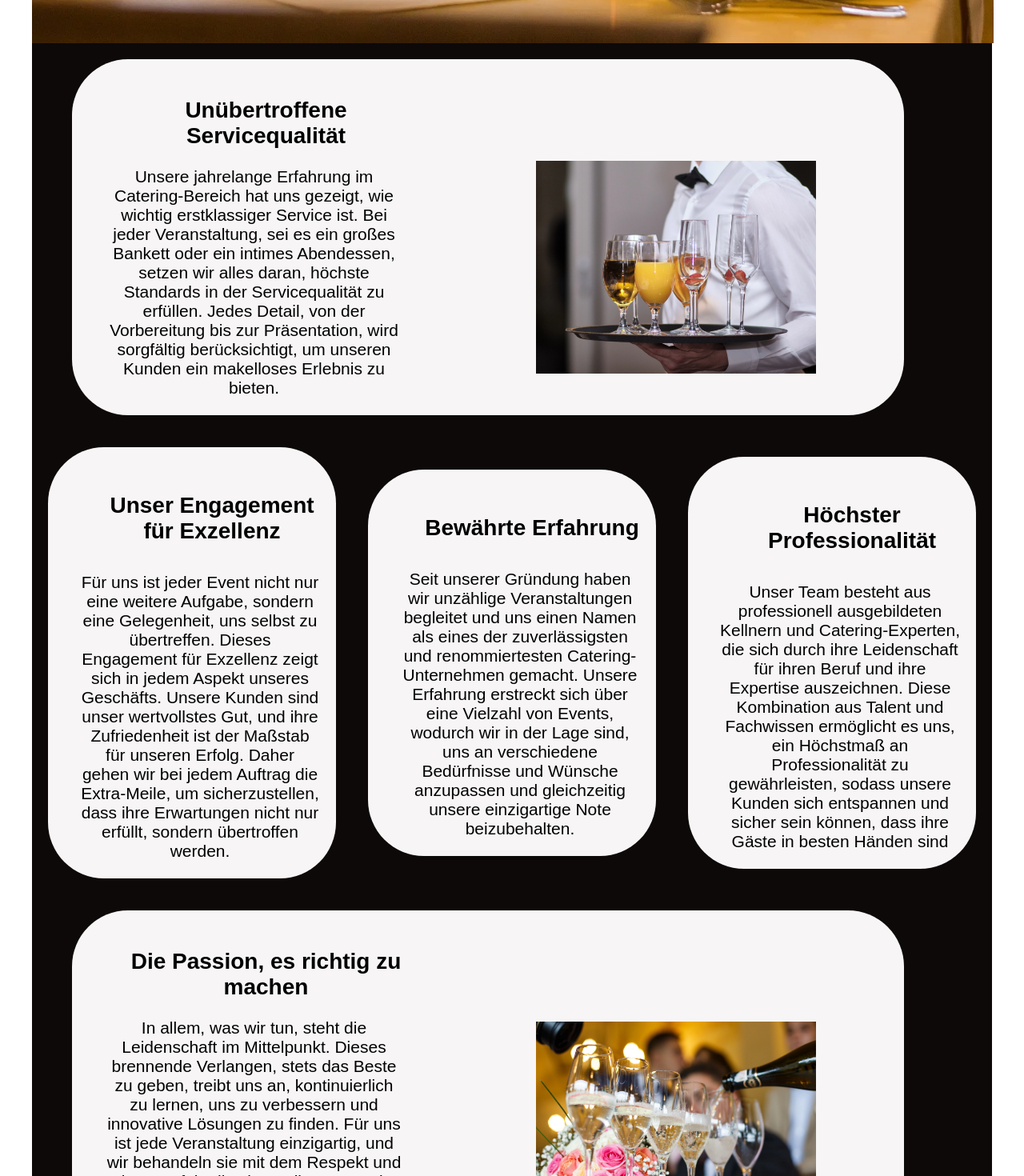
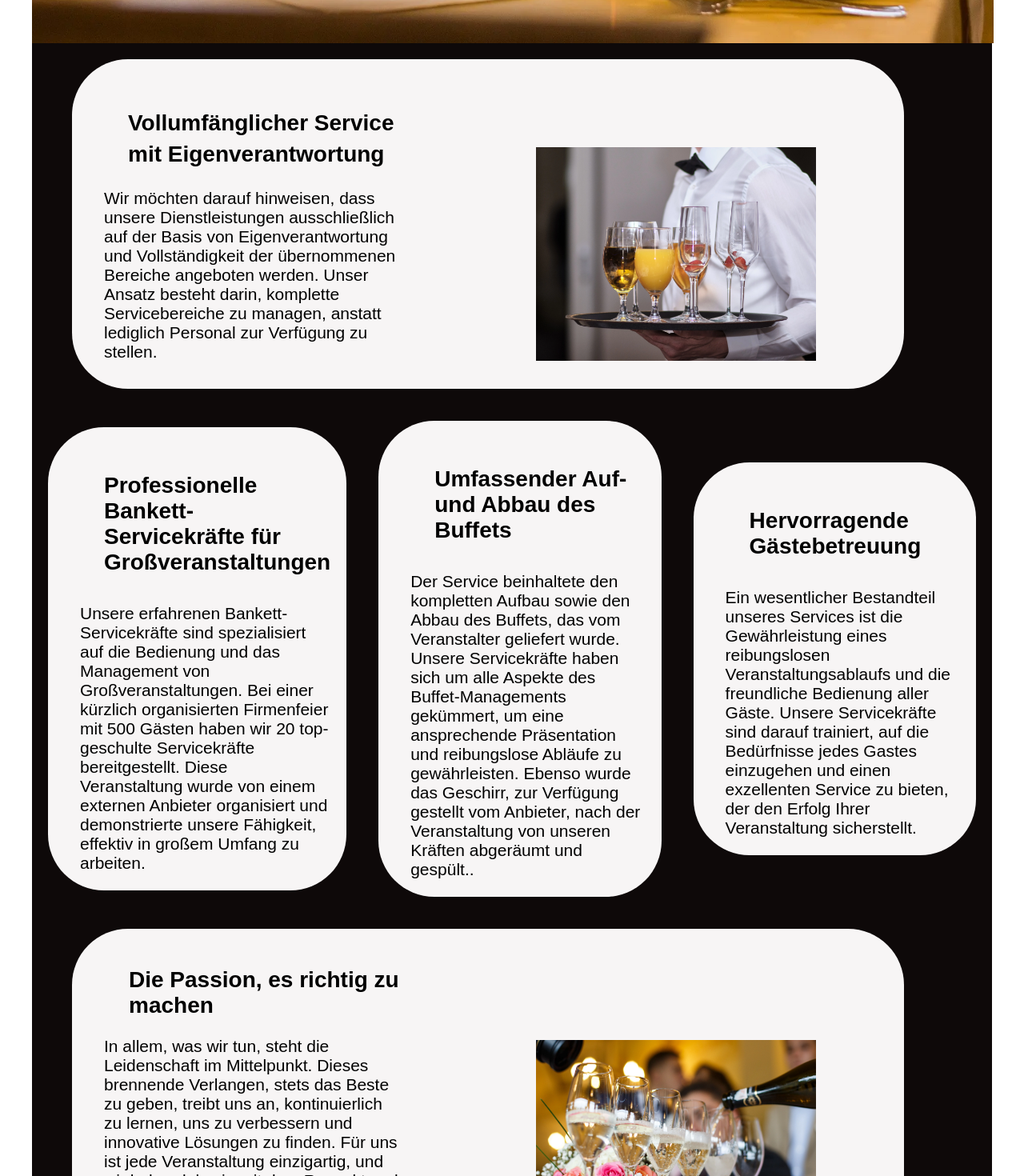
Before and after one commit to herzog92/it, a React (Create React App) app: page /services in a window 1280 px wide. Shown: the part 880-2350 px from the top of the page at 80% size. Built offline with nearby package versions, Linux system fonts and the light colour scheme.

Commit message:
Premier commit

```diff
--- a/src/Services.css
+++ b/src/Services.css
@@ -4,7 +4,7 @@
     --couleur-titre: rgb(14, 9, 9);
     --taille-texte: 19px;
     --taille-titre: 28px;
-    --align-texte: center;
+    --align-texte: left;
     --espace-titre-texte: 0px;  /* Nouvelle variable pour l'espacement entre les titres et le texte */
 }
 
@@ -55,7 +55,7 @@
     border-radius: 70px;
     width: 1000px;
     margin-left: 50px;
-    margin-left: 50px;
+
 
 }
 
@@ -63,7 +63,7 @@
 .rectangle02.reversed {
     flex-direction: row;
     margin-left: 50px;
-    margin-bottom: 0px;
+
 }
 
 /* Styles pour les conteneurs de texte et d'image */
@@ -74,7 +74,6 @@
 /* Styles pour les images dans les sections rectangle */
 .image-container img {
     width: 100%;
-
     height: auto;
     margin-left: 50px;
 }
@@ -114,6 +113,8 @@
     font-size: var(--taille-titre);
     text-align: var(--align-texte);
     margin-bottom: 2px;
+    line-height: 1.4;
+
 }
 .titre2 {
     margin-left: 50px;
@@ -137,7 +138,7 @@
     margin-bottom: -60px;
 }
 .titre5 {
-    margin-left: 50px;
+    margin-left: 51px;
     color: black;
     font-size: var(--taille-titre);
     text-align: var(--align-texte);
--- a/src/Services.js
+++ b/src/Services.js
@@ -14,8 +14,8 @@ function Service() {
             {/* Section 2 */}
             <div className="section rectangle02">
                 <div className="text-container">
-                    <h3 className="titre1">Unübertroffene Servicequalität</h3>
-                    <p className="texte">Unsere jahrelange Erfahrung im Catering-Bereich hat uns gezeigt, wie wichtig erstklassiger Service ist. Bei jeder Veranstaltung, sei es ein großes Bankett oder ein intimes Abendessen, setzen wir alles daran, höchste Standards in der Servicequalität zu erfüllen. Jedes Detail, von der Vorbereitung bis zur Präsentation, wird sorgfältig berücksichtigt, um unseren Kunden ein makelloses Erlebnis zu bieten.</p>
+                    <h3 className="titre1">Vollumfänglicher Service mit Eigenverantwortung</h3>
+                    <p className="texte">Wir möchten darauf hinweisen, dass unsere Dienstleistungen ausschließlich auf der Basis von Eigenverantwortung und Vollständigkeit der übernommenen Bereiche angeboten werden. Unser Ansatz besteht darin, komplette Servicebereiche zu managen, anstatt lediglich Personal zur Verfügung zu stellen.</p>
                 </div>
                 <div className="image-container">
                     <img src="image9.webp" alt="Service" />
@@ -25,16 +25,16 @@ function Service() {
             {/* Section 3 */}
             <div className="section white-section">
                 <div className="box">
-                    <h4 className="titre2">Unser Engagement für Exzellenz</h4>
-                    <p className="texte">Für uns ist jeder Event nicht nur eine weitere Aufgabe, sondern eine Gelegenheit, uns selbst zu übertreffen. Dieses Engagement für Exzellenz zeigt sich in jedem Aspekt unseres Geschäfts. Unsere Kunden sind unser wertvollstes Gut, und ihre Zufriedenheit ist der Maßstab für unseren Erfolg. Daher gehen wir bei jedem Auftrag die Extra-Meile, um sicherzustellen, dass ihre Erwartungen nicht nur erfüllt, sondern übertroffen werden.</p>
+                    <h4 className="titre2">Professionelle Bankett-Servicekräfte für Großveranstaltungen</h4>
+                    <p className="texte">Unsere erfahrenen Bankett-Servicekräfte sind spezialisiert auf die Bedienung und das Management von Großveranstaltungen. Bei einer kürzlich organisierten Firmenfeier mit 500 Gästen haben wir 20 top-geschulte Servicekräfte bereitgestellt. Diese Veranstaltung wurde von einem externen Anbieter organisiert und demonstrierte unsere Fähigkeit, effektiv in großem Umfang zu arbeiten.</p>
                 </div>
                 <div className="box">
-                    <h4 className="titre3">Bewährte Erfahrung</h4>
-                    <p className="texte">Seit unserer Gründung haben wir unzählige Veranstaltungen begleitet und uns einen Namen als eines der zuverlässigsten und renommiertesten Catering-Unternehmen gemacht. Unsere Erfahrung erstreckt sich über eine Vielzahl von Events, wodurch wir in der Lage sind, uns an verschiedene Bedürfnisse und Wünsche anzupassen und gleichzeitig unsere einzigartige Note beizubehalten.</p>
+                    <h4 className="titre3">Umfassender Auf- und Abbau des Buffets</h4>
+                    <p className="texte">Der Service beinhaltete den kompletten Aufbau sowie den Abbau des Buffets, das vom Veranstalter geliefert wurde. Unsere Servicekräfte haben sich um alle Aspekte des Buffet-Managements gekümmert, um eine ansprechende Präsentation und reibungslose Abläufe zu gewährleisten. Ebenso wurde das Geschirr, zur Verfügung gestellt vom Anbieter, nach der Veranstaltung von unseren Kräften abgeräumt und gespült..</p>
                 </div>
                 <div className="box">
-                    <h4 className="titre4">Höchster Professionalität</h4>
-                    <p className="texte">Unser Team besteht aus professionell ausgebildeten Kellnern und Catering-Experten, die sich durch ihre Leidenschaft für ihren Beruf und ihre Expertise auszeichnen. Diese Kombination aus Talent und Fachwissen ermöglicht es uns, ein Höchstmaß an Professionalität zu gewährleisten, sodass unsere Kunden sich entspannen und sicher sein können, dass ihre Gäste in besten Händen sind</p>
+                    <h4 className="titre4">Hervorragende Gästebetreuung</h4>
+                    <p className="texte">Ein wesentlicher Bestandteil unseres Services ist die Gewährleistung eines reibungslosen Veranstaltungsablaufs und die freundliche Bedienung aller Gäste. Unsere Servicekräfte sind darauf trainiert, auf die Bedürfnisse jedes Gastes einzugehen und einen exzellenten Service zu bieten, der den Erfolg Ihrer Veranstaltung sicherstellt.</p>
                 </div>
             </div>
 
```
